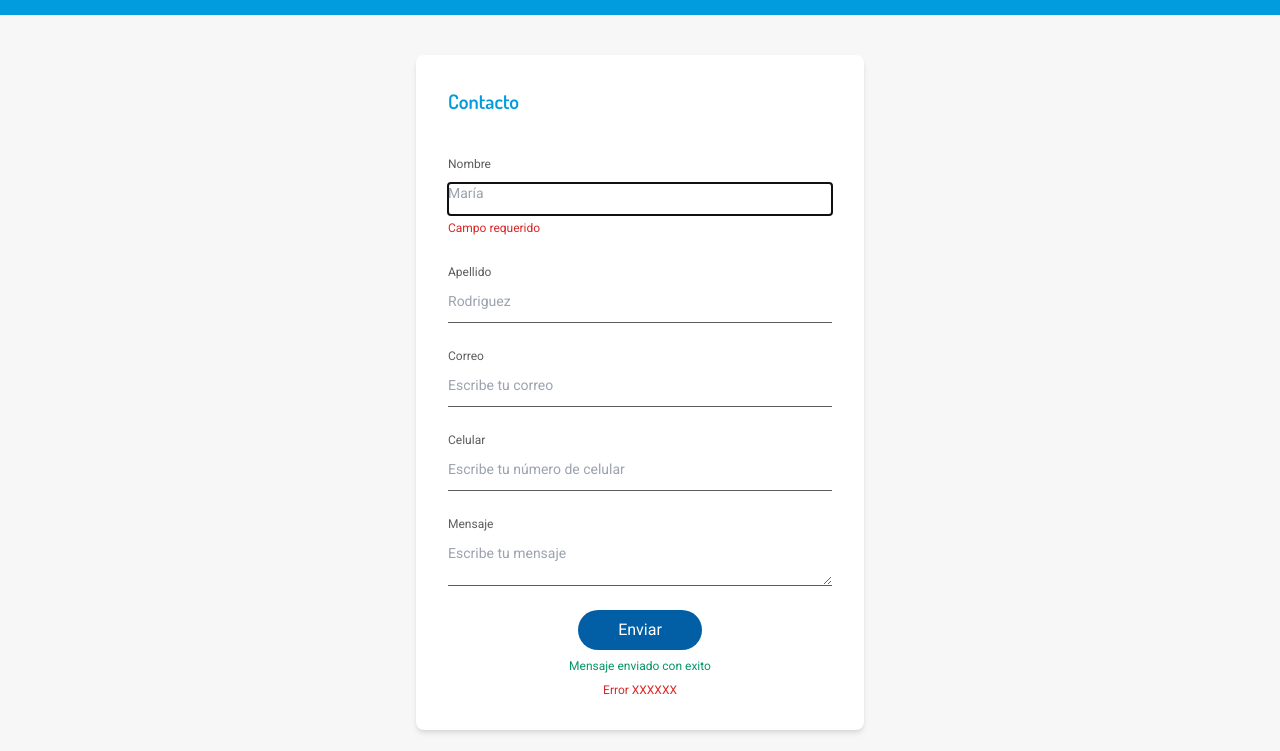
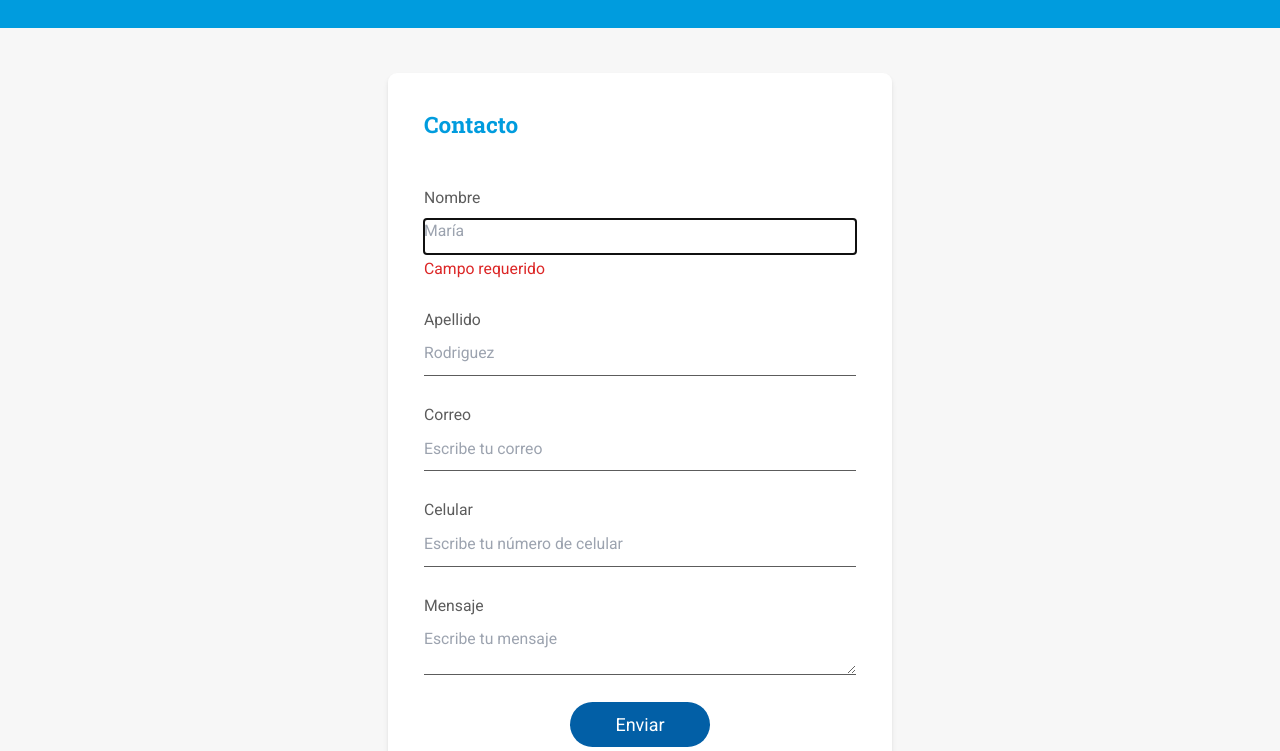
Before and after one commit to nabu1615/bdp, a website: page contacto.pug in a window 1280 px wide. Shown: the part 89-840 px from the top of the page. Drawn offline with nearby package versions, Linux system fonts and the light colour scheme; files that its build step writes are made by us from their sources.

Commit message:
Font sizes update

```diff
--- a/contacto.pug
+++ b/contacto.pug
@@ -4,7 +4,7 @@
    title Pug
    link(href="https://unpkg.com/tailwindcss@^1.0/dist/tailwind.min.css" rel="stylesheet")
    link(href="src/css/main.css" rel="stylesheet")
-   link(href="https://fonts.googleapis.com/css2?family=Dosis:wght@500;600&family=Roboto:ital,wght@0,300;0,400;0,500;0,700;1,400&display=swap" rel="stylesheet")
+   link(href="https://fonts.googleapis.com/css2?family=Roboto+Slab:wght@500;700&family=Roboto:ital,wght@0,300;0,400;0,500;0,700;1,400&display=swap" rel="stylesheet")
 
  body(class="flex flex-col min-h-screen")
    include src/macros/header.pug
--- a/index.pug
+++ b/index.pug
@@ -4,7 +4,7 @@
    title Pug
    link(href="https://unpkg.com/tailwindcss@^1.0/dist/tailwind.min.css" rel="stylesheet")
    link(href="src/css/main.css" rel="stylesheet")
-   link(href="https://fonts.googleapis.com/css2?family=Dosis:wght@500;600&family=Roboto:ital,wght@0,300;0,400;0,500;0,700;1,400&display=swap" rel="stylesheet")
+   link(href="https://fonts.googleapis.com/css2?family=Roboto+Slab:wght@500;700&family=Roboto:ital,wght@0,300;0,400;0,500;0,700;1,400&display=swap" rel="stylesheet")
 
  body(class="flex flex-col min-h-screen")
    include src/macros/header.pug
--- a/preguntas-frecuentes.pug
+++ b/preguntas-frecuentes.pug
@@ -4,7 +4,7 @@
    title Pug
    link(href="https://unpkg.com/tailwindcss@^1.0/dist/tailwind.min.css" rel="stylesheet")
    link(href="src/css/main.css" rel="stylesheet")
-   link(href="https://fonts.googleapis.com/css2?family=Dosis:wght@500;600&family=Roboto:ital,wght@0,300;0,400;0,500;0,700;1,400&display=swap" rel="stylesheet")
+   link(href="https://fonts.googleapis.com/css2?family=Roboto+Slab:wght@500;700&family=Roboto:ital,wght@0,300;0,400;0,500;0,700;1,400&display=swap" rel="stylesheet")
 
  body(class="flex flex-col min-h-screen")
    include src/macros/header.pug
--- a/src/macros/banner.pug
+++ b/src/macros/banner.pug
@@ -9,5 +9,5 @@
         h1.text-4xl.mb-10.leading-10 Gana con tu Mastercard PacifiCard Débito
         div(class="w-11/12")
             p.font-light.mb-6 ¡Prepárate para convertir todas tus compras online y en apps en premios, con tu tarjeta Mastercard PacifiCard Débito!
-            p.text-blue-1 p00 ¡A un clic de lo que quieres, a un clic de ganar!
+            p.text-blue-1 ¡A un clic de lo que quieres, a un clic de ganar!
         div(class="button button--dark text-white rounded-full text-center py-2 px-10 lg:px-10 md:px-8 inline-block mt-10") ¿Cómo ganar?
--- a/src/macros/contact.pug
+++ b/src/macros/contact.pug
@@ -4,7 +4,7 @@
         .contact__item
             label(for="contact-name") Nombre
             input(type="text" autofocus required placeholder="María" name="contact-name" id="contact-name")
-            span.text-red-600.text-xs Campo requerido
+            span.text-red-600.text-sm Campo requerido
         .contact__item
             label(for="contact-last-name") Apellido
             input(type="text" required placeholder="Rodriguez" name="contact-last-name" id="contact-last-name")
@@ -20,5 +20,5 @@
         .text-center
             button(type="submit" class="button button--dark text-white rounded-full text-center py-2 m-auto px-5 lg:px-10 md:px-8") Enviar
         .log.text-center
-            p.text-green-600.text-xs.mt-2 Mensaje enviado con exito
-            p.text-red-600.text-xs.mt-2 Error XXXXXX
+            p.text-green-600.text-sm.mt-2 Mensaje enviado con exito
+            p.text-red-600.text-sm.mt-2 Error XXXXXX
--- a/src/sass/main.scss
+++ b/src/sass/main.scss
@@ -11,6 +11,7 @@
   color: $gray-100;
   overflow-x: hidden;
   background-color: $gray-background;
+  font-size: 18px;
 }
 
 h1,
@@ -317,7 +318,7 @@
     }
 
     label {
-      font-size: 0.75rem;
+      font-size: 0.875rem;
       margin-bottom: 10px;
     }
   }
--- a/src/sass/variables.scss
+++ b/src/sass/variables.scss
@@ -3,7 +3,7 @@
 $blue-200: #025fa6;
 $gray-background: #f7f7f7;
 $primary-font: "Roboto", sans-serif;
-$secondary-font: "Dosis", sans-serif;
+$secondary-font: "Roboto Slab", serif;
 
 .text-blue-100 {
   color: $blue-100;
--- a/terminos.pug
+++ b/terminos.pug
@@ -4,7 +4,7 @@
    title Pug
    link(href="https://unpkg.com/tailwindcss@^1.0/dist/tailwind.min.css" rel="stylesheet")
    link(href="src/css/main.css" rel="stylesheet")
-   link(href="https://fonts.googleapis.com/css2?family=Dosis:wght@500;600&family=Roboto:ital,wght@0,300;0,400;0,500;0,700;1,400&display=swap" rel="stylesheet")
+   link(href="https://fonts.googleapis.com/css2?family=Roboto+Slab:wght@500;700&family=Roboto:ital,wght@0,300;0,400;0,500;0,700;1,400&display=swap" rel="stylesheet")
 
  body(class="flex flex-col min-h-screen")
    include src/macros/header.pug
```
Also changed, not shown: contacto.html, index.html, preguntas-frecuentes.html, src/css/main.css, terminos.html.
